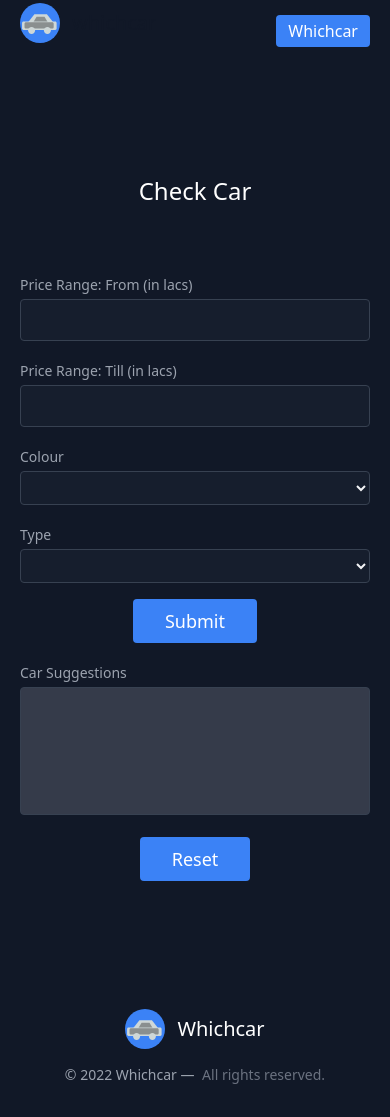
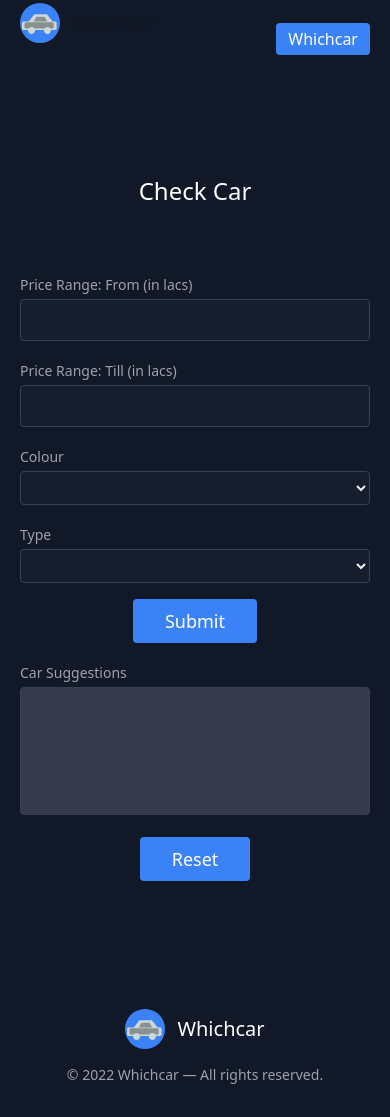
Before and after one commit to Alok5102R/whichcar, a plain HTML site: page page/choose.html in a window 390 px wide. Shown: the part 17-1134 px from the top of the page. Drawn offline with nearby package versions, Linux system fonts and the light colour scheme.

Commit message:
Update choose.html

```diff
--- a/page/choose.html
+++ b/page/choose.html
@@ -10,7 +10,7 @@
     </head>
     <body class="bg-gray-900">
         <header class="text-gray-400 body-font">
-            <div  class="container mx-auto flex flex-wrap p-5 flex-row items-center justify-between">
+            <div class="container mx-auto flex flex-wrap p-5 flex-row items-center justify-between">
               <a href="../index.html" class="flex title-font font-medium items-center text-gray-900 mb-4 md:mb-0">
                 <img src="../img/icon.svg" class="w-10 h-10 text-white p-1/2 bg-blue-500 rounded-full">
                 <span class="ml-3 text-xl">whichcar</span>
@@ -21,7 +21,7 @@
                 <a class="mr-5 hover:text-gray-300"></a>
                 <a class="mr-5 hover:text-gray-300"></a>
               </nav>
-              <button class="inline-flex items-center text-white bg-blue-500 border-0 py-1 px-3 focus:outline-none hover:bg-blue-600 rounded text-base md:mt-0"><a href="../index.html">Whichcar</a></button>
+              <button class="inline-flex items-center text-white bg-blue-500 border-0 py-1 px-3 focus:outline-none hover:bg-blue-600 rounded text-base mt-4 md:mt-0"><a href="../index.html">Whichcar</a></button>
             </div>
           </header>
 
@@ -75,7 +75,7 @@
                   <div class="p-2 w-full">
                     <div class="relative">
                       <label for="demo" class="leading-7 text-sm text-gray-400">Car Suggestions</label>
-                      <textarea id="demo" name="demo" class="w-full bg-gray-500 bg-opacity-40 rounded border border-gray-700 focus:border-blue-500 focus:bg-gray-500 focus:ring-2 focus:ring-blue-900 h-32 text-base outline-none text-gray-100 py-1 px-3 resize-none leading-6 transition-colors duration-200 ease-in-out"></textarea>
+                      <textarea id="demo" name="demo" class="w-full bg-gray-500 bg-opacity-40 rounded border border-gray-700 focus:border-blue-500 focus:bg-gray-700 focus:ring-2 focus:ring-blue-900 h-32 text-base outline-none text-gray-100 py-1 px-3 resize-none leading-6 transition-colors duration-200 ease-in-out"></textarea>
                     </div>
                   </div>
                 </form>
@@ -95,9 +95,9 @@
                 <img src="../img/icon.svg" class="w-10 h-10 text-white p-1/2 bg-blue-500 rounded-full">
                 <span class="ml-3 text-xl">Whichcar</span>
               </a>
-              <p class="text-sm text-gray-400 sm:ml-4 sm:pl-4 sm:border-l-2 sm:border-gray-800 sm:py-2 sm:mt-0 mt-4">© 2022 Whichcar —
-                <a href="#" class="text-gray-500 ml-1" target="_blank" rel="noopener noreferrer">All rights reserved.</a>
-              </p>
+              <p class="text-sm text-gray-400 sm:ml-4 sm:pl-4 sm:border-l-2 sm:border-gray-800 sm:py-2 sm:mt-0 mt-4">
+                © 2022 Whichcar — All rights reserved.
+            </p>
             </div>
           </footer>
 
```
